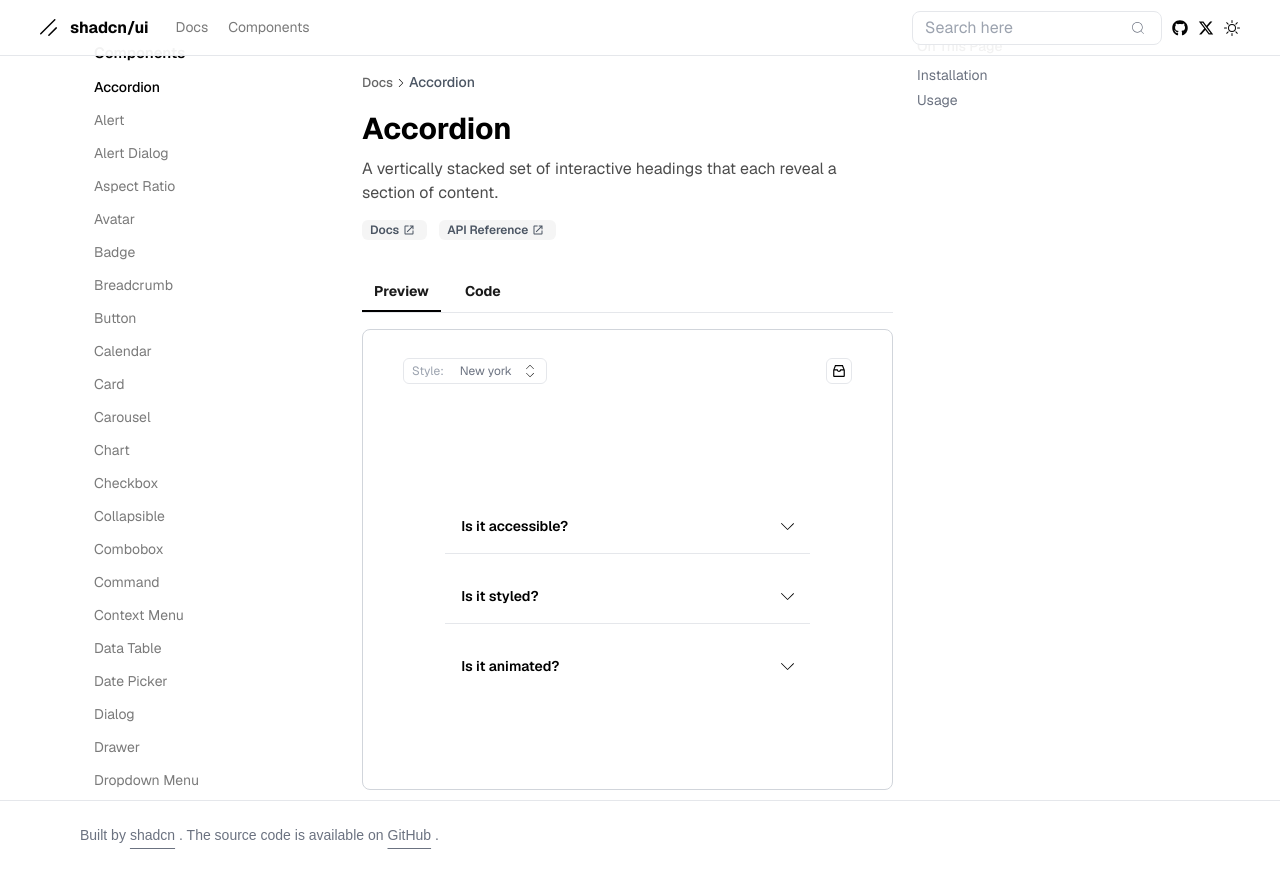
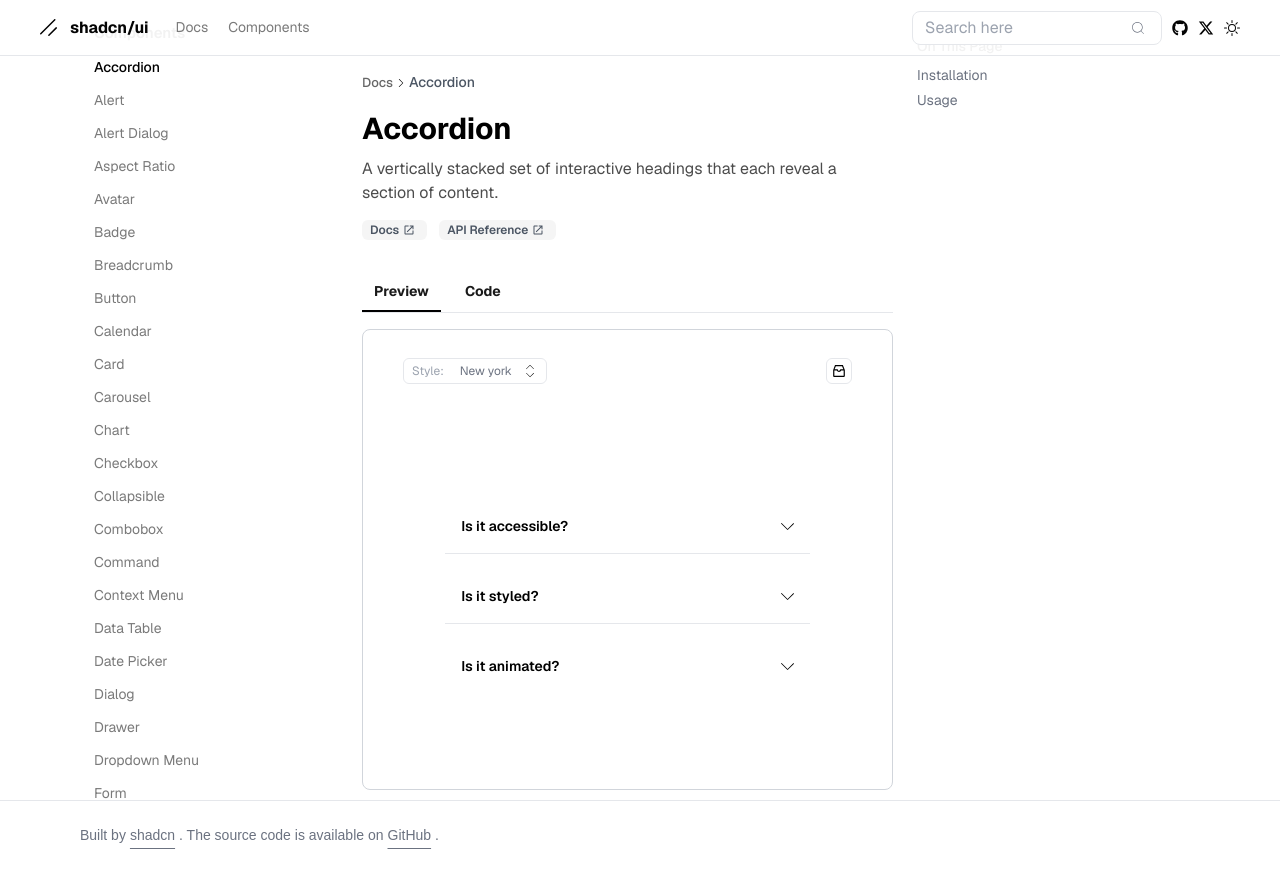
Before and after one commit to Shan-ali609/Shadcomponents, a Next.js app: page /component/accordion in a window 1280 px wide. Built offline with nearby package versions, Linux system fonts and the light colour scheme.

Commit message:
padding setting

```diff
--- a/src/components/leftcomp/leftside.css
+++ b/src/components/leftcomp/leftside.css
@@ -5,7 +5,7 @@
   justify-content: flex-start;
   height: calc(100vh - 0px);
   overflow: hidden;
-  padding-top: 20px;
+  /* padding-top: 20px; */
 }
 
 .comp-heading {
```
